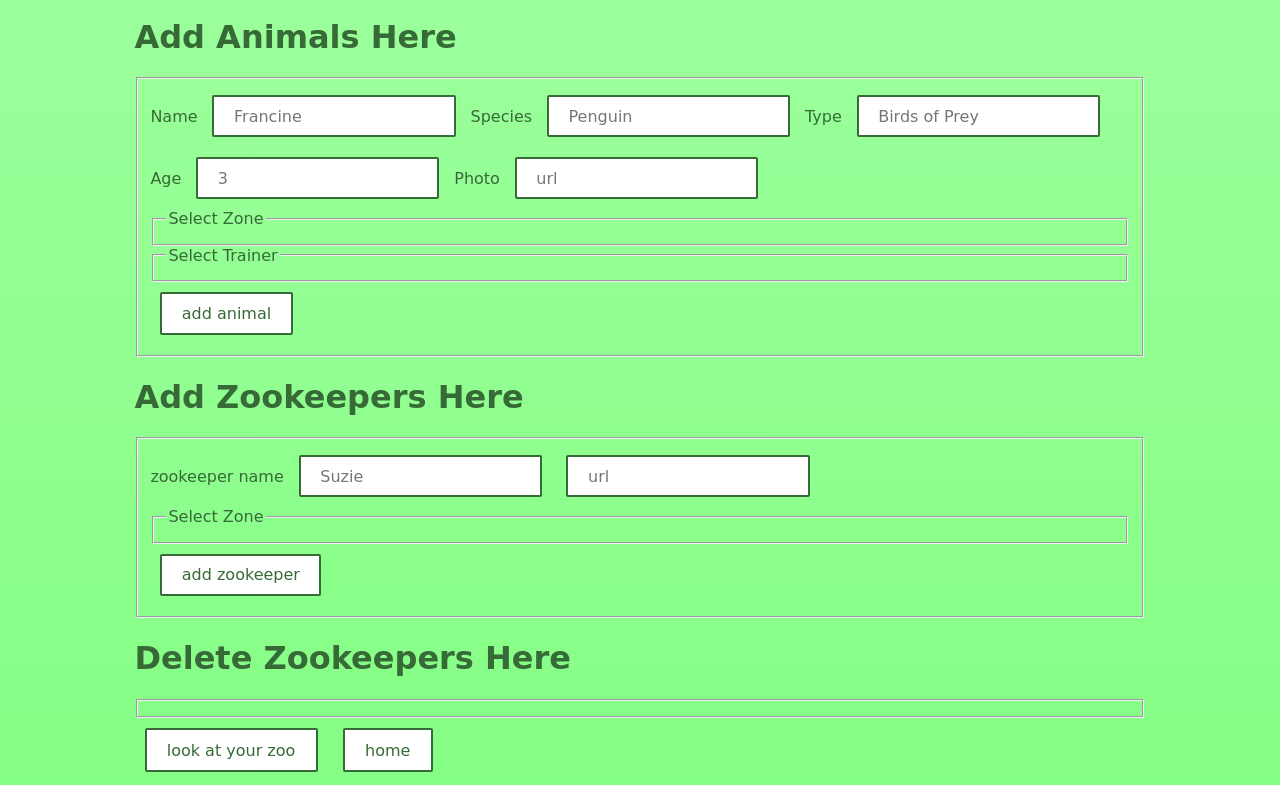
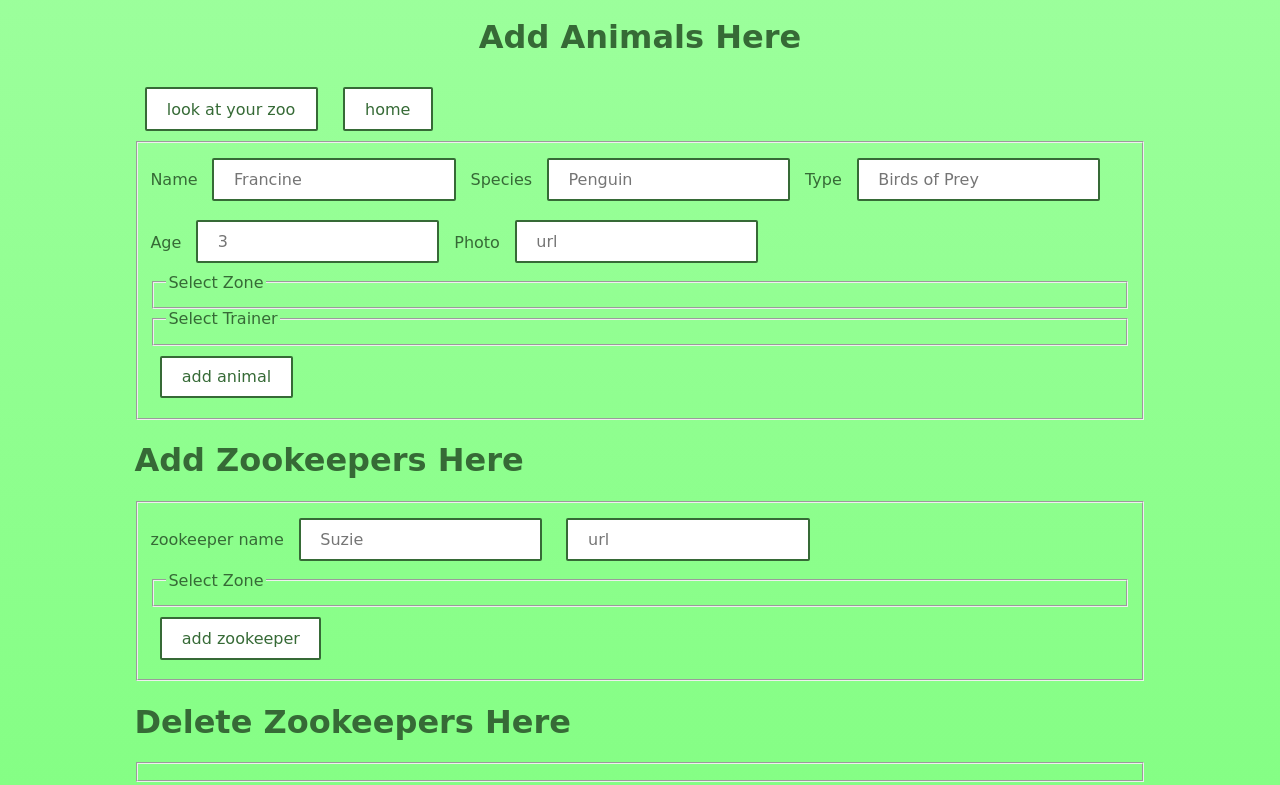
Before and after one commit to j-West/mean-mongoose-zoo, a website: page client/index.html at #!/add in a window 1280 px wide. Shown: the part 163-948 px from the top of the page. Drawn offline with nearby package versions, Linux system fonts and the light colour scheme; some packages are replaced by stand-ins of ours; no server answers; a web font is replaced by a local one.

Commit message:
moved nav buttons to top

```diff
--- a/client/partials/addAnimals.html
+++ b/client/partials/addAnimals.html
@@ -1,4 +1,9 @@
-<h1>Add Animals Here</h1>
+<div class="center">
+  <h1>Add Animals Here</h1>
+</div>
+
+<a href="/#!/zoo"><input type="button" value="look at your zoo"></a>
+<a href="/#!/"><input type="button" value="home"></a>
 
 <fieldset>
   <div>
@@ -54,7 +59,3 @@
     <input class="deleteZookeeperButton" type="button" value="delete" ng-click="deleteZookeeper(zookeeper.id)">
   </div>
 </fieldset>
-
-
-<a href="/#!/zoo"><input type="button" value="look at your zoo"></a>
-<a href="/#!/"><input type="button" value="home"></a>
--- a/client/styles/main.css
+++ b/client/styles/main.css
@@ -61,3 +61,7 @@ input {
   padding: 1% 2%;
   margin: 1%;
 }
+
+.center {
+  text-align: center;
+}
```
Also changed, not shown: client/partials/zoo.html (+6 -2 lines).
